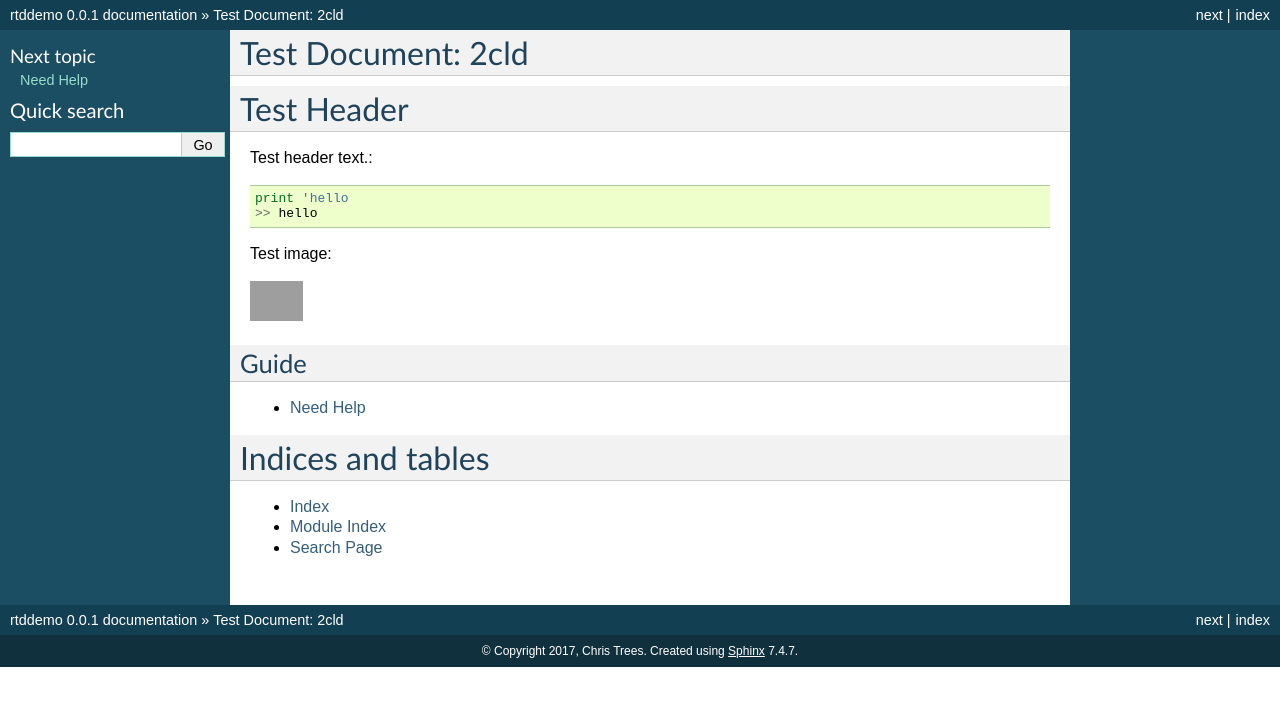
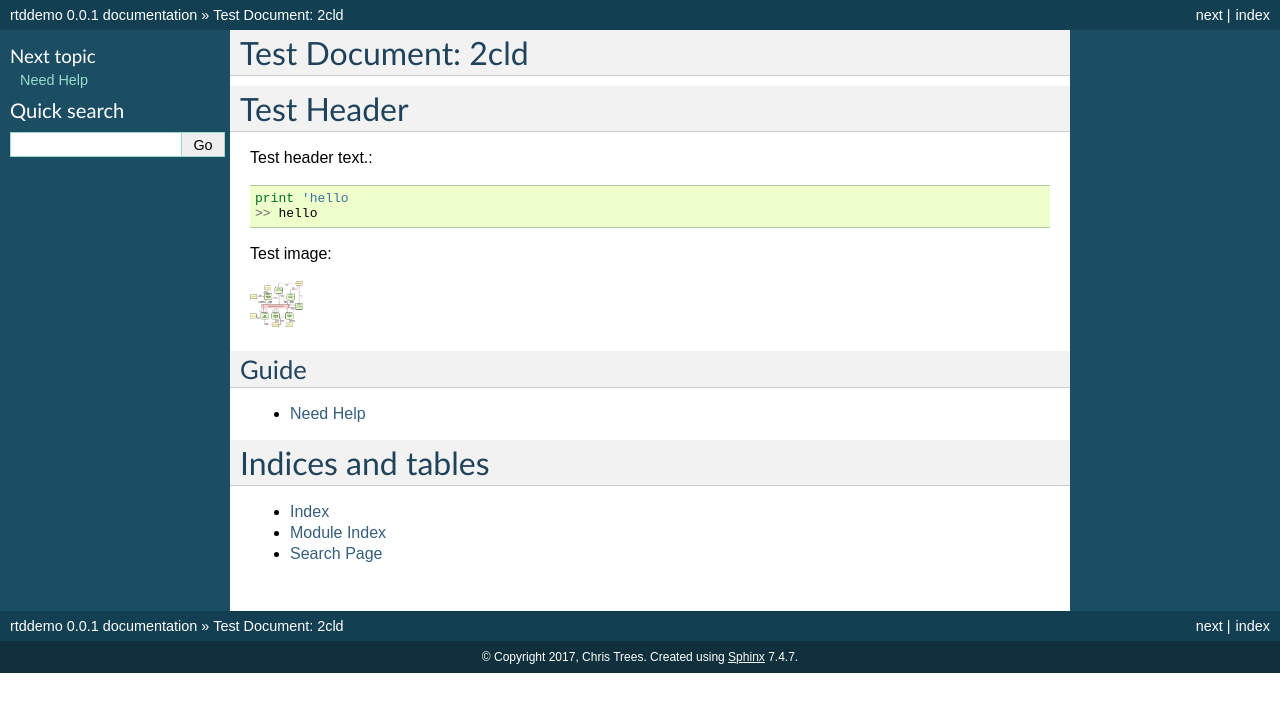
Before and after one commit to 2cld/readthedocsdemo, a Sphinx documentation site: the page built from docs/source/index.rst, in a window 1280 px wide. Shown: the top 712 px of the page. Built offline with Sphinx 7.4.7, drawn with Linux system fonts in a browser that asks for light colours; pages that are not in the unit, such as notebooks, are missing from menus.

Commit message:
fix image

```diff
--- a/docs/source/index.rst
+++ b/docs/source/index.rst
@@ -12,7 +12,7 @@ Test header text.::
 
 Test image:
 
-.. image:: `Untitled Diagram.jpg'
+.. image:: Diagram.jpg
    :width: 40pt
 
 Guide
```
